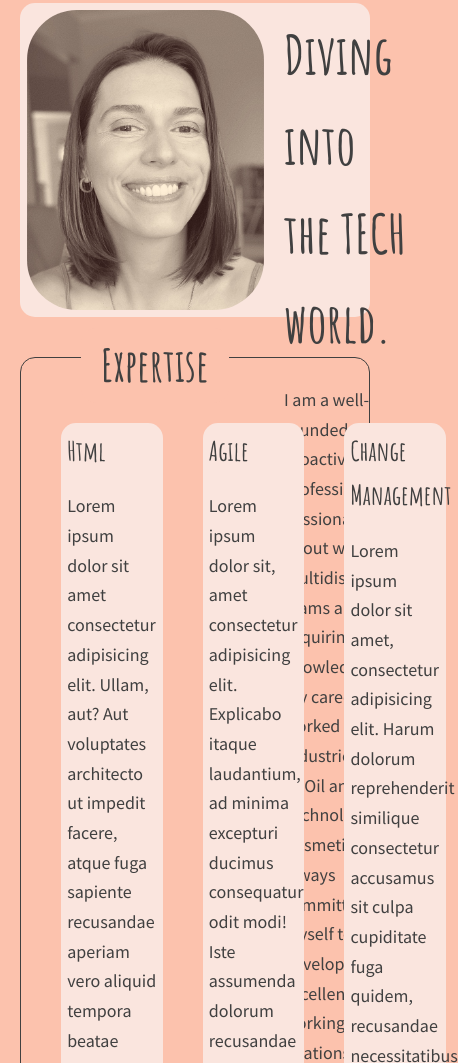
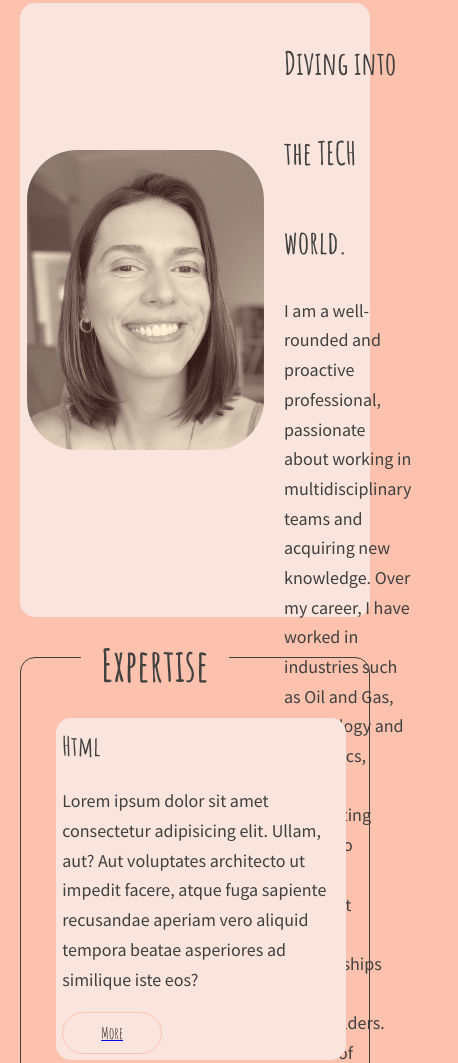
Before and after one commit to Nanda-25/Nanda-25.github.io, a plain HTML site: page index.html in a window 390 px wide. Shown: the part 256-1319 px from the top of the page, 458 px wide, since content can reach past the window. Drawn offline with Linux system fonts and the light colour scheme.

Commit message:
media queries - index

```diff
--- a/index.html
+++ b/index.html
@@ -36,7 +36,7 @@
 		        	<img src ="Images/photo_fe(2)3.jpg" class=photo-fe alt="Fernanda's photo"/>
 				<section id="hero-text">
 					<h1>
-					<p id="hero-title">Diving into the TECH world.</p>
+					<p id="hero-title" class="hero-title-querie">Diving into the TECH world.</p>
 					</h1>
 					<p>I am a well-rounded and proactive professional, passionate about working in multidisciplinary teams and acquiring new knowledge. Over my career, I have worked in industries such as Oil and Gas, Technology and Cosmetics, always committing myself to develop excellent working relationships with stakeholders. Master of Business Administration, certificated in Change Management, I am knowledgeable about Business Analysis and Agile mindset.</p>
 					<a href=thisisme.html><button type="submit" class="header-buttton">More about me</button></a>
--- a/styles.css
+++ b/styles.css
@@ -178,4 +178,38 @@ button {
 	margin-top: 20px;
 }
 
-/* Dúvidas-------------------------------
+/*
+@media (max-width: 1200px) {
+
+} */
+
+
+@media (max-width: 800px) {
+	#hero-section {
+		height: 410px;
+	}
+	.photo-fe {
+		margin-top: 60px;
+	}
+}
+
+
+@media (max-width: 600px) {
+	.hero-title-querie {
+		font-size: 32px;
+	}
+	#hero-section {
+	height: 600px;
+	}
+	.photo-fe {
+	margin-top: 140px;
+	}
+	.card-container {
+	display: flex;
+	flex-direction: column;
+	}
+	.card {
+		width: 90%;
+		margin: 15px;
+	}
+}
```
